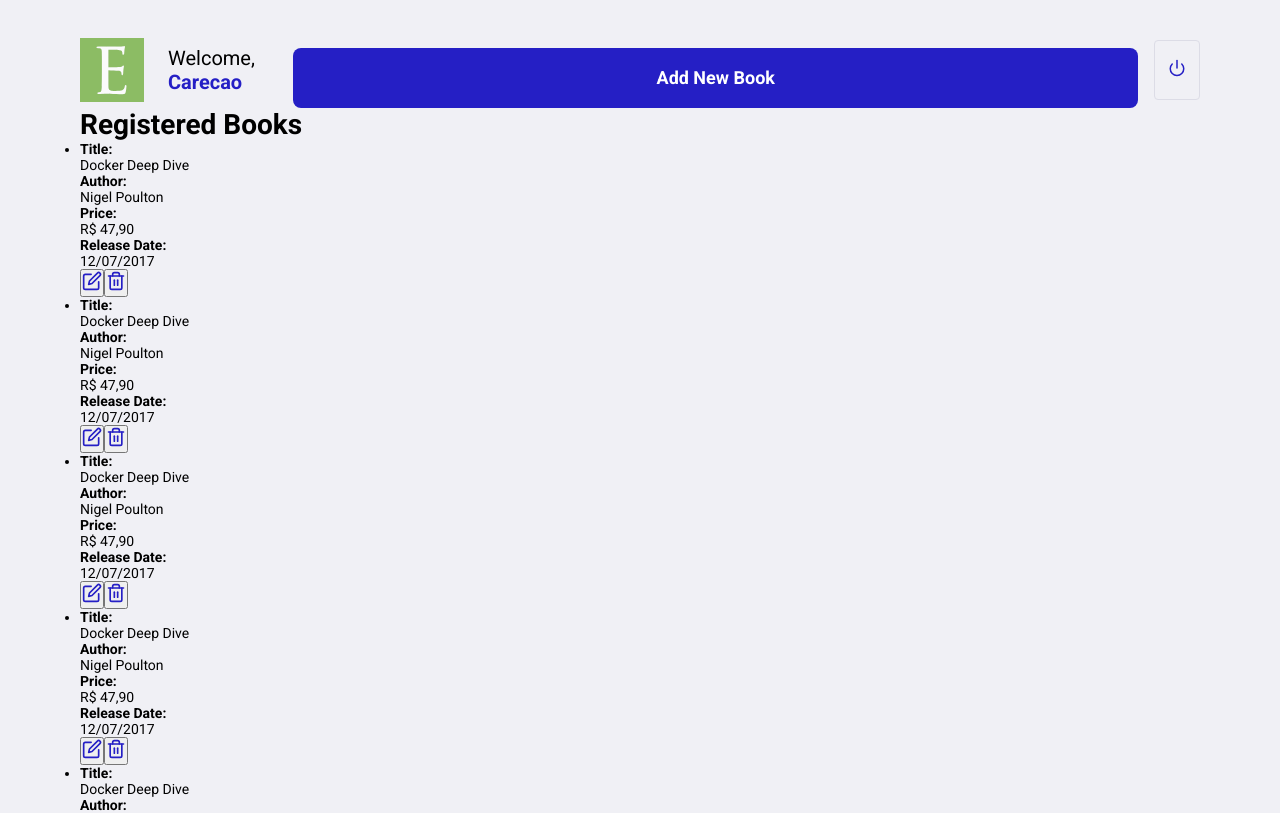
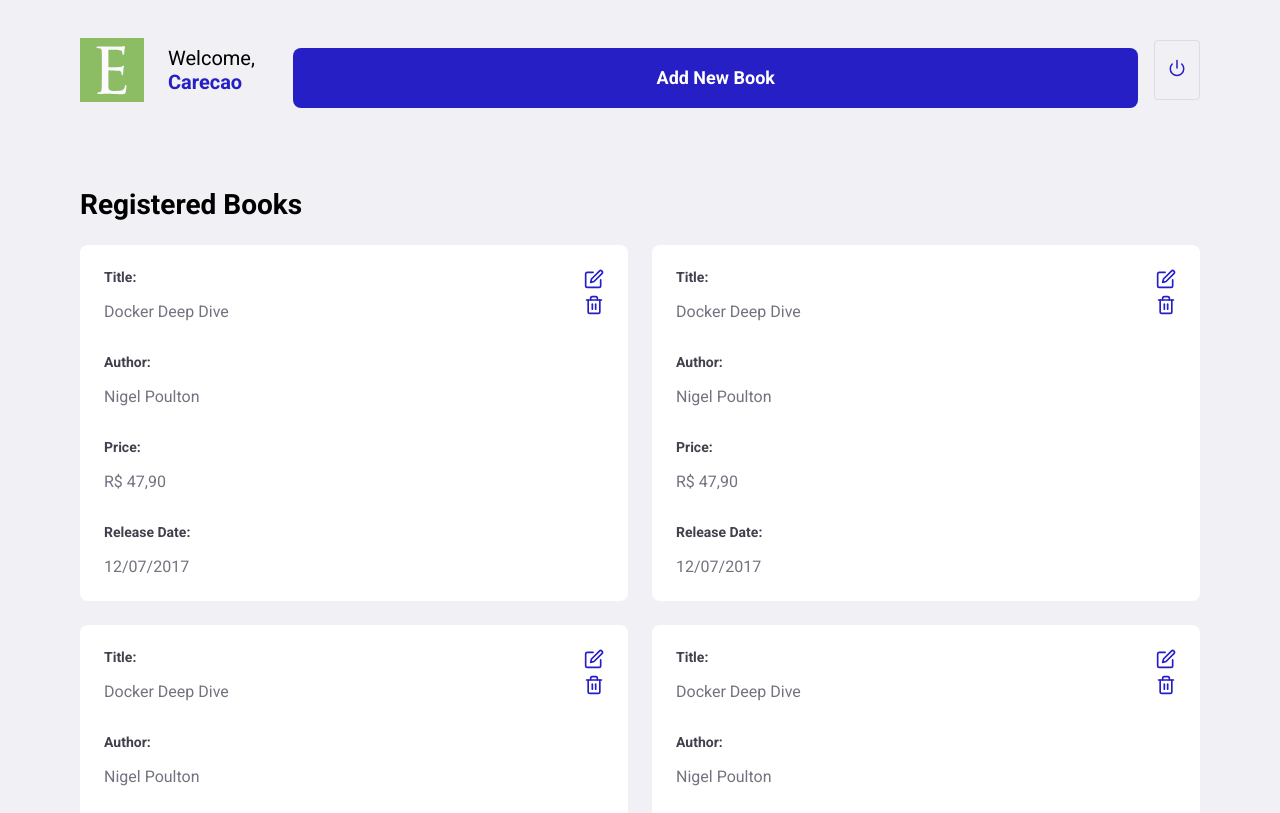
Before and after one commit to oldschool69/rest-with-spring-boot-and-java-erudio, a React (Create React App) app in the folder front-end-app/: page /book in a window 1280 px wide. Shown: the top 813 px of the page. Built offline with nearby package versions, Linux system fonts and the light colour scheme.

Commit message:
definindo style da tela de listagem de livros

```diff
--- a/front-end-app/src/pages/Book/styles.css
+++ b/front-end-app/src/pages/Book/styles.css
@@ -42,3 +42,55 @@
 .book-container header button:hover {
     border-color: #251FC5;
 }
+
+.book-container h1 {
+    margin-top: 80px;
+    margin-bottom: 24px;
+}
+
+.book-container ul {
+    display: grid;
+    grid-template-columns: repeat(2, 1fr);
+    grid-gap: 24px;
+    list-style: none;
+}
+
+.book-container ul li {
+    background: #fff;
+    padding: 24px;
+    border-radius: 8px;
+    position: relative;
+}
+
+.book-container ul li button {
+    position: absolute;
+    right: 24px;
+    top: 24px;
+    border: 0;
+    background: transparent;
+    transition: opacity 0.5s;
+}
+
+.book-container ul li button + button {
+    top: 50px;
+}
+
+.book-container ul li button:hover {
+    opacity: 0.8;
+}
+
+.book-container ul li strong {
+    display: block;
+    margin-bottom: 16px;
+    color: #41414D;
+}
+
+.book-container ul li p + strong {
+    margin-top: 32px;
+}
+
+.book-container ul li p {
+    color: #737380;
+    line-height: 21px;
+    font-size: 16px;
+}
```
